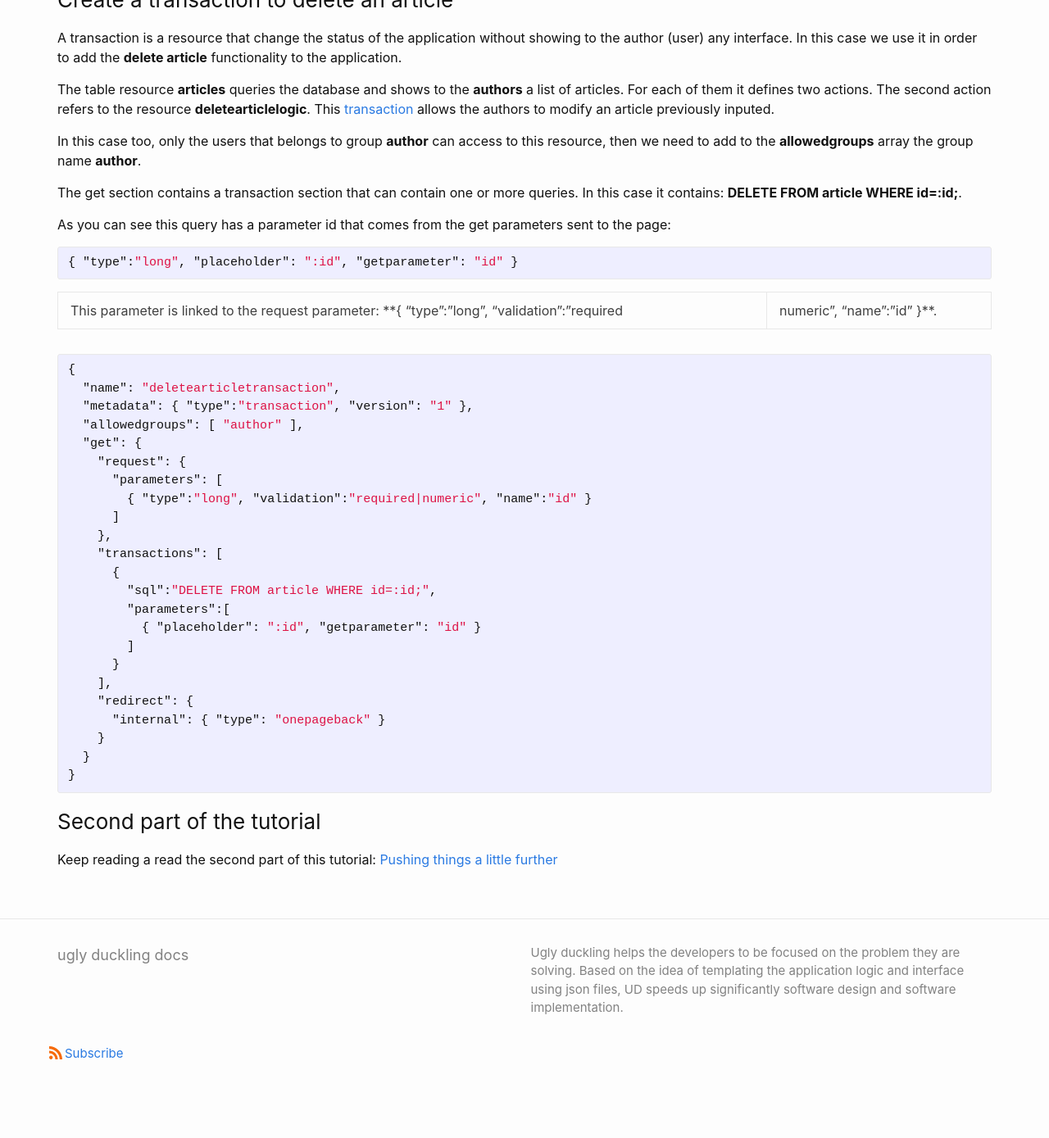
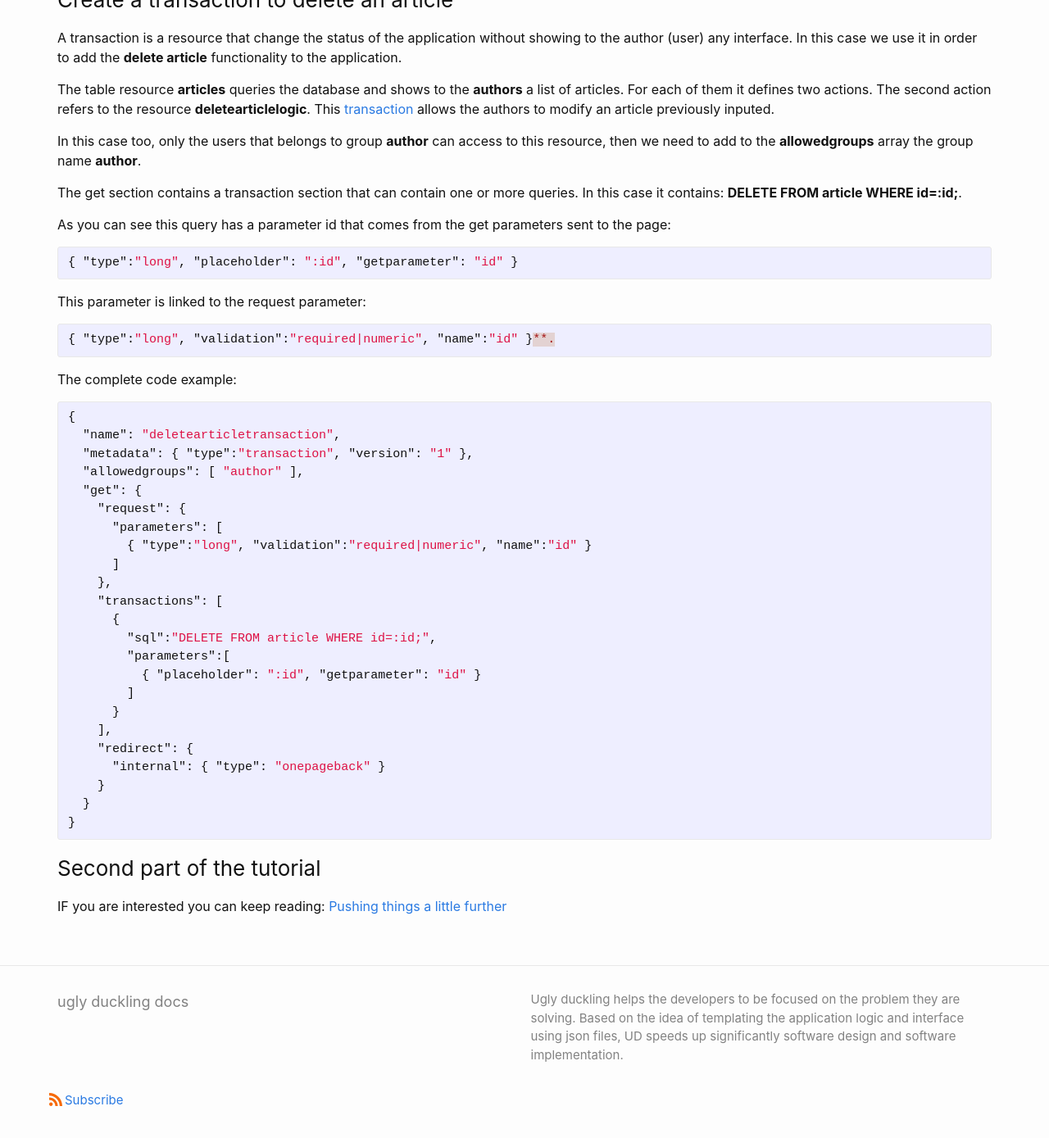
Before and after one commit to fabiomattei/uddocs, a Jekyll site: the page built from _tutorials/crud.md, in a window 1280 px wide and 1400 px high, scrolled down 8528 px. Shown: the top 1389 px of the window at 82% size. Built offline with Jekyll 4.4.1, drawn with Linux system fonts in a browser that asks for light colours; before the commit the page ends 9870 px from its top, so only the background shows below that.

Commit message:
updating crud description file

```diff
--- a/_tutorials/crud.md
+++ b/_tutorials/crud.md
@@ -324,7 +324,13 @@ As you can see this query has a parameter id that comes from the get parameters
 { "type":"long", "placeholder": ":id", "getparameter": "id" }
 {% endhighlight %}
 
-This parameter is linked to the request parameter: **{ "type":"long", "validation":"required|numeric", "name":"id" }**.
+This parameter is linked to the request parameter:
+
+{% highlight json %}
+{ "type":"long", "validation":"required|numeric", "name":"id" }**.
+{% endhighlight %}
+
+The complete code example:
 
 {% highlight json %}
 {
@@ -354,4 +360,4 @@ This parameter is linked to the request parameter: **{ "type":"long", "validatio
 
 ### Second part of the tutorial
 
-Keep reading a read the second part of this tutorial: <a href="{{site.baseurl}}/tutorials/pushingthingsalittlefurther">Pushing things a little further</a>
+IF you are interested you can keep reading: <a href="{{site.baseurl}}/tutorials/pushingthingsalittlefurther">Pushing things a little further</a>
```
